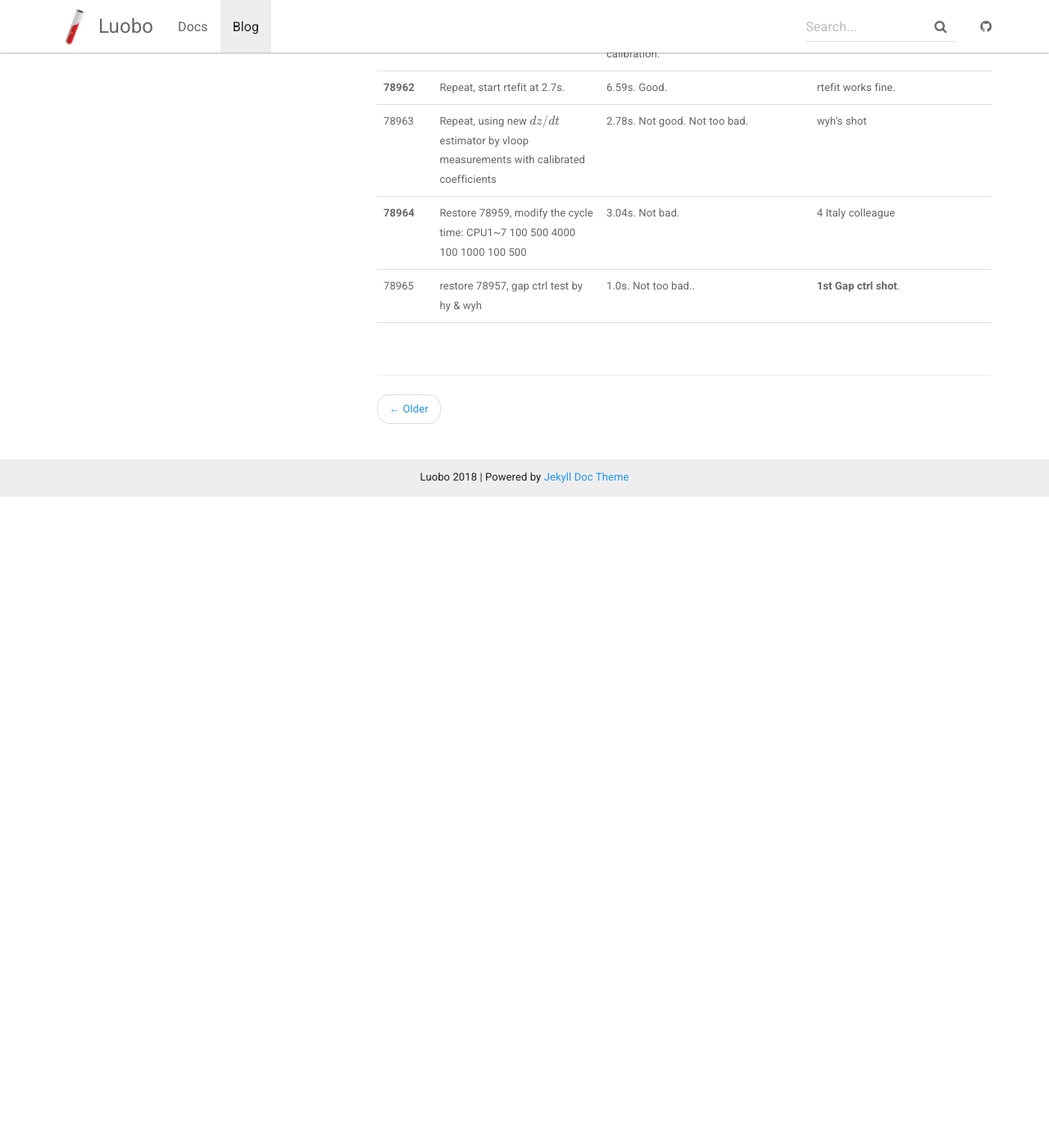
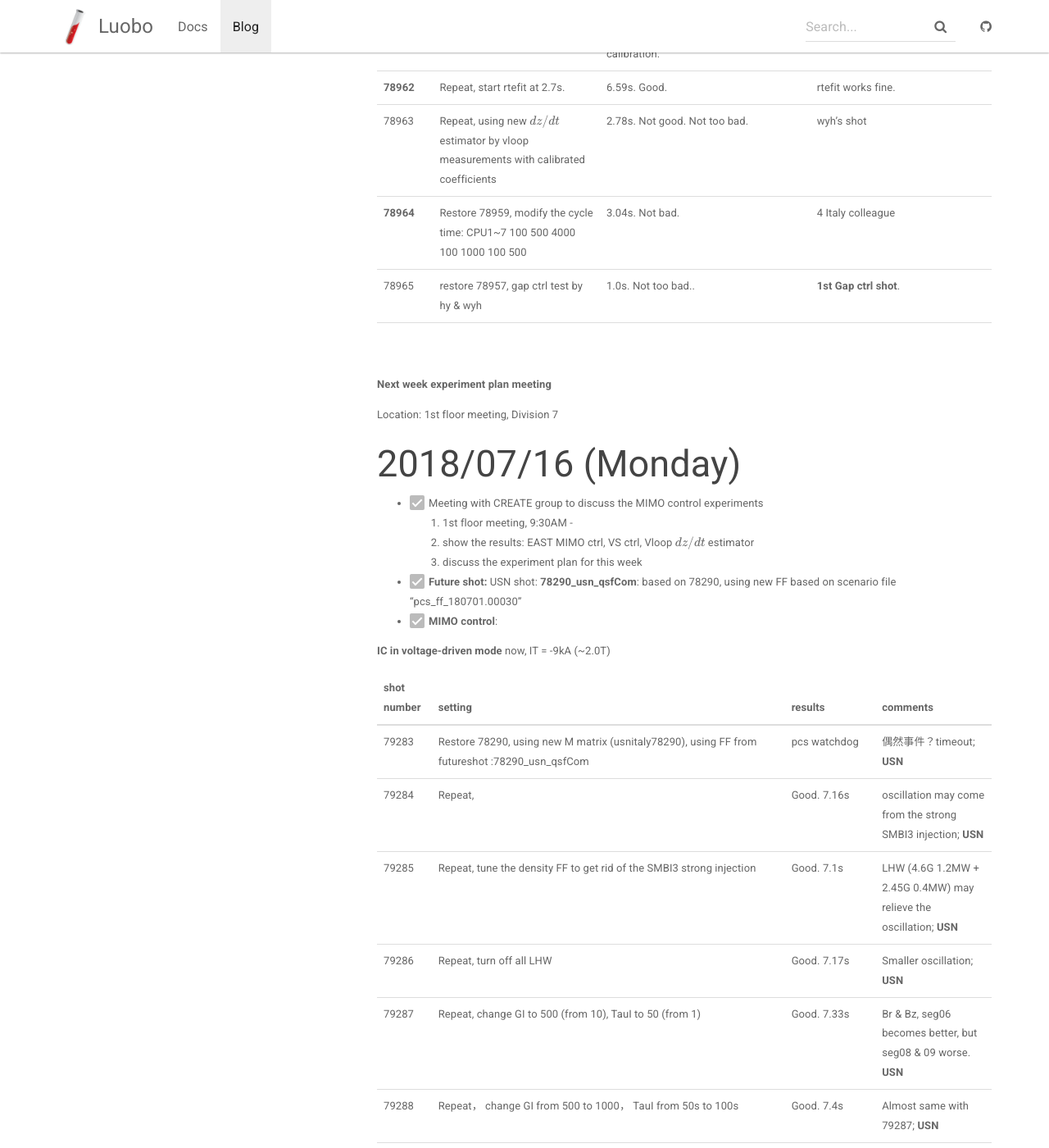
Before and after one commit to Luomann/Luomann.github.io, a Jekyll site: the page built from _posts/2018-06-01-2018_EAST_experiments.md, in a window 1280 px wide and 1400 px high, scrolled down 16514 px. Shown: the whole window at 82% size. Built offline with Jekyll 4.4.1, drawn with Linux system fonts in a browser that asks for light colours; nearby versions of some CDN libraries; formulas are drawn with MathJax 3; before the commit the page ends 17121 px from its top, so only the background shows below that; some of the changed text lies outside the part shown.

Commit message:
Update of July 17's experiment shots

```diff
--- a/_posts/2018-06-01-2018_EAST_experiments.md
+++ b/_posts/2018-06-01-2018_EAST_experiments.md
@@ -536,3 +536,49 @@ Based on 78186, using calculated FF for USN shape discharge for UQSF comparison
 | **78964**   | Restore 78959, modify the cycle time: CPU1~7   100 500 4000 100 1000 100 500 | 3.04s. Not bad.                                              | 4 Italy colleague                                            |
 | 78965       | restore 78957, gap ctrl test by hy & wyh                     | 1.0s. Not too bad..                                          | **1st Gap ctrl shot**.                                       |
 |             |                                                              |                                                              |                                                              |
+
+**Next week experiment plan meeting**
+
+Location: 1st floor meeting, Division 7
+
+
+
+## 2018/07/16 (Monday)
+
+- [x] Meeting with CREATE group to discuss the MIMO control experiments
+  1. 1st floor meeting, 9:30AM -
+  2. show the results: EAST MIMO ctrl, VS ctrl, Vloop $dz/dt$ estimator
+  3. discuss the experiment plan for this week
+- [x] **Future shot:** USN shot: **78290_usn_qsfCom**: based on 78290, using new FF based on scenario file "pcs_ff_180701.00030"
+- [x] **MIMO control**:
+
+**IC in voltage-driven mode** now, IT = -9kA (~2.0T)
+
+| shot number | setting                                                      | results                                         | comments                                                     |
+| ----------- | ------------------------------------------------------------ | ----------------------------------------------- | ------------------------------------------------------------ |
+| 79283       | Restore 78290,  using new M  matrix (usnitaly78290), using FF from futureshot :78290_usn_qsfCom | pcs watchdog                                    | 偶然事件？timeout; **USN**                                   |
+| 79284       | Repeat,                                                      | Good. 7.16s                                     | oscillation may come from the strong SMBI3 injection; **USN** |
+| 79285       | Repeat, tune the density FF to get rid of the SMBI3 strong injection | Good. 7.1s                                      | LHW (4.6G 1.2MW + 2.45G 0.4MW) may relieve the oscillation; **USN** |
+| 79286       | Repeat, turn off all LHW                                     | Good. 7.17s                                     | Smaller oscillation; **USN**                                 |
+| 79287       | Repeat, change GI to 500 (from 10), TauI to 50 (from 1)      | Good. 7.33s                                     | Br & Bz, seg06 becomes better, but seg08 & 09 worse. **USN** |
+| 79288       | Repeat， change GI from 500 to 1000， TauI from 50s to 100s  | Good. 7.4s                                      | Almost same with 79287; **USN**                              |
+| **79289**   | Restore 78289 Discharge shape & ISOFLUX category, change the MIMO matrix with new one (usnitalyQSF289) | Good. 7.53s                                     | Perfect. No oscillation; **UQSF**                            |
+| 79290       | Repeat, change GI to 1000 (from 10), TauI to 100 (from 1)    | Bad                                             | watch dog                                                    |
+| 79291       | Repeat 79290                                                 | big oscillation after 3.4s, 4s plasma died      | We don't know the reason, before 3.4s are same with last shot. |
+| 79292       | Repeat, change GI to 500 (from 1000), TauI to 50 (from 100)  | big oscillation 3.6s then lost ctrl after 4.23s | Still no ideal why?                                          |
+| **79293**   | Restore 79289                                                | Good. 7.44s                                     | Repeatable; UQSF                                             |
+| 79294       | Restore 78271, change M matrix (usnitalyQST78271)            | Good. 6.72s                                     | Repeatable ; UQSF 300kA                                      |
+| **79295**   | Restore 79289, calling LHW from 2.9s, increase density from 3.0s to 3.3s from 1.2 to 2 |                                                 | UQSF 250kA, MIMO ctrl                                        |
+|             |                                                              |                                                 |                                                              |
+
+- [x] **3rd shift**:
+
+| shot number | setting                                                      | results                 | comments                        |
+| ----------- | ------------------------------------------------------------ | ----------------------- | ------------------------------- |
+| 79296       | Restore 77140                                                | no effective            | wrong setting                   |
+| 79297       | Repeat 77140,                                                | breakdown, but bad ctrl | IC still in voltage-driven mode |
+| **79298**   | Repeat, tune the shot start, change IC to current-driven mode |                         | IC in current-driven mode now   |
+|             |                                                              |                         |                                 |
+|             | **Shot list can be found in LogBook.**                       |                         |                                 |
+
+沈晗弘 -- Miss Shen Heather(海瑟)
```
